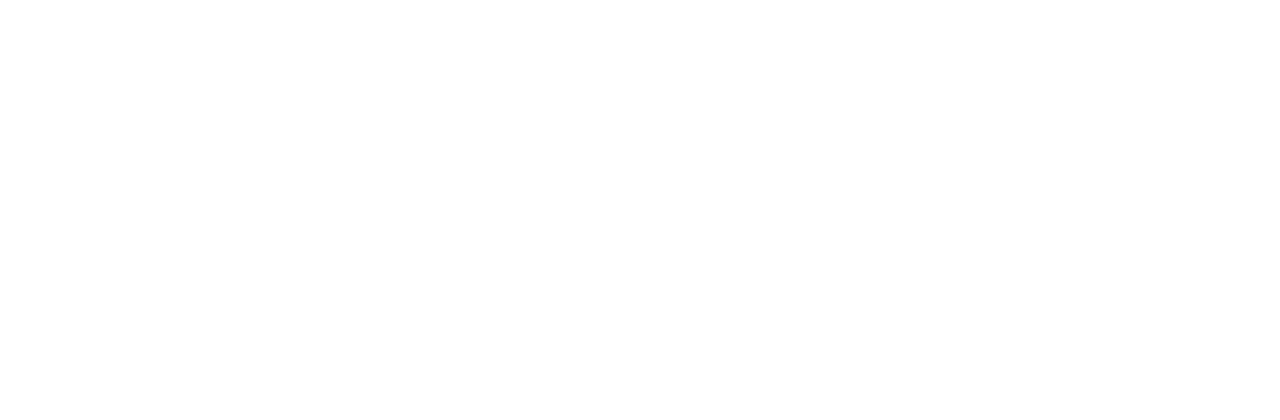
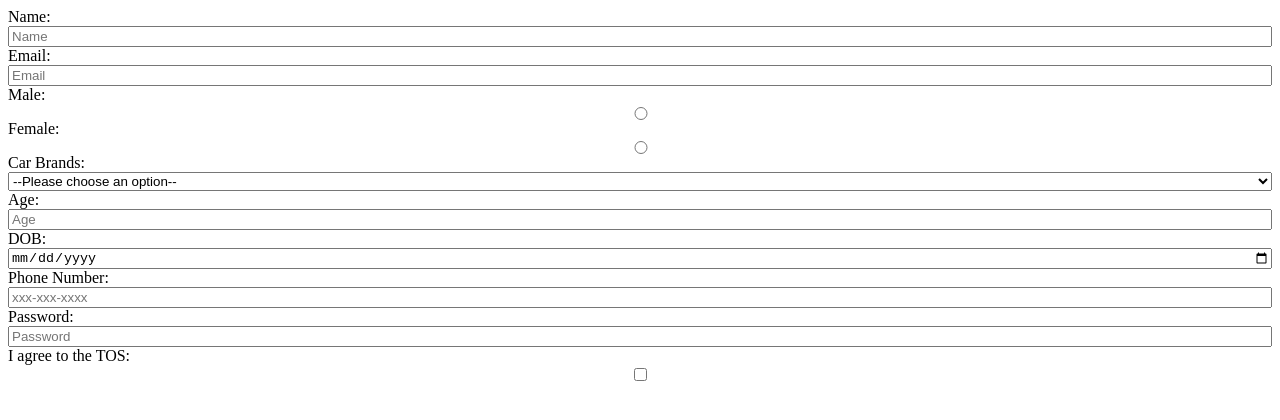
Before and after one commit to acciojob/signup-form-car-Sumitmore161, a website: page main.html in a window 1280 px wide. Drawn offline with Linux system fonts and the light colour scheme.

Commit message:
created a submission

```diff
--- a/main.html
+++ b/main.html
@@ -8,6 +8,33 @@
 
 <body>
 	<!-- the entire body must be written by student -->
+	<form style="display:flex; flex-direction:column; justify-content:center">
+		<label for="name">Name:</label>
+		<input id="name" type="text" name="Name" placeholder="Name">
+		<label for="email">Email:</label>
+		<input id="email" type="text" name="Name" placeholder="Email">
+		<label for="gender_m">Male:</label>
+		<input id="gender_m" type="radio" value="male" name="Gender">
+		<label for="gender_f">Female:</label>
+		<input id="gender_f" type="radio" value="female" name="Gender">
+		<label for="cars">Car Brands:</label>
+		<select id="cars" >
+			<option value="" disabled selected>--Please choose an option--</option>
+			<option>Volvo</option>
+			<option>Mercedez</option>
+			<option>Tata</option>
+		</select>
+		<label for="name">Age:</label>
+		<input id="name" type="Number" name="Name" placeholder="Age">
+		<label for="name">DOB:</label>
+		<input id="name" type="Date" name="Name">
+		<label for="tel">Phone Number:</label>
+		<input id="tel" type="Tel" name="Name"placeholder="xxx-xxx-xxxx">
+		<label for="password">Password:</label>
+		<input id="password" type="Password" name="Name" placeholder="Password">
+		<label for="tos">I agree to the TOS:</label>
+		<input id="tos" type="checkbox" name="Name">
+	</form>
     <script type="text/javascript" src="./script.js">
 </script>
 
```
